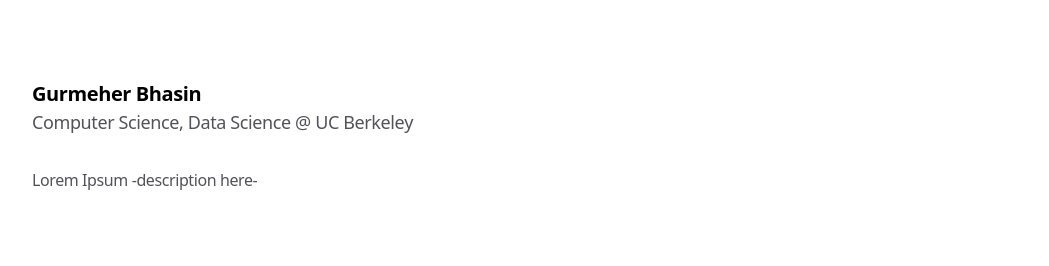
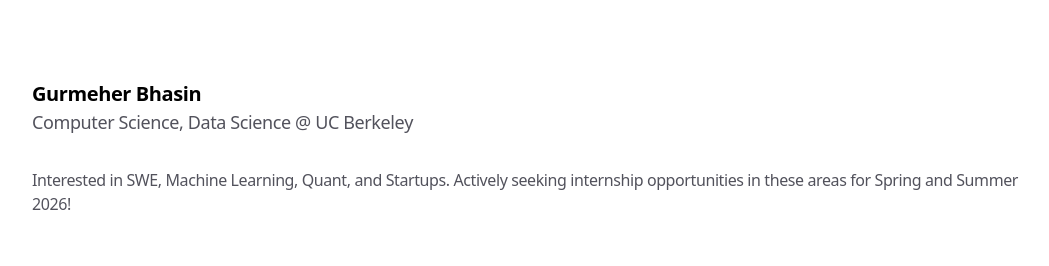
Before and after one commit to gurmeher/portfolio, a Next.js app: page / in a window 1280 px wide. Shown: the top 266 px of the page, without its empty margins (112-1161 px from the left). Built offline with nearby package versions, Linux system fonts and the light colour scheme.

Commit message:
feat: added desc section

```diff
--- a/app/page.tsx
+++ b/app/page.tsx
@@ -137,7 +137,7 @@ export default function Personal() {
       >
         <div className="flex-1">
           <p className="text-zinc-600 dark:text-zinc-400">
-            Lorem Ipsum -description here-
+            Interested in SWE, Machine Learning, Quant, and Startups. Actively seeking internship opportunities in these areas for Spring and Summer 2026!
           </p>
         </div>
       </motion.section>
```
